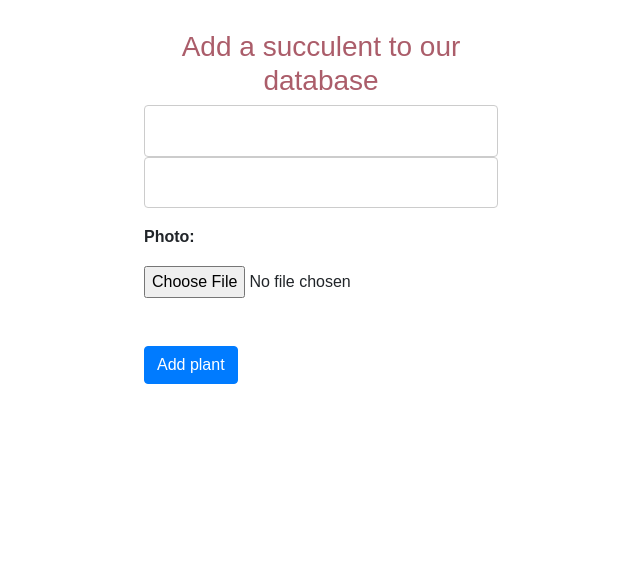
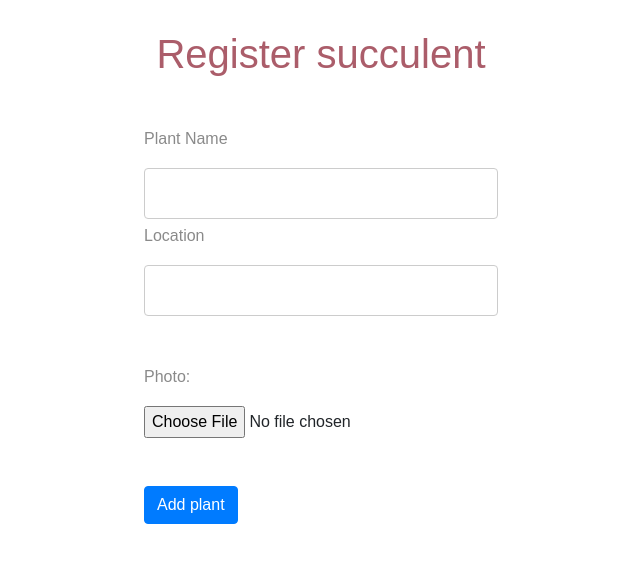
Before and after one commit to mattpavord/cactus, a Django app: page /raincheck/catalogue_plant/ in a window 1280 px wide. Shown: the part 98-661 px from the top of the page, without its empty margins (319-959 px from the left). Run offline with Django 3.2, Linux system fonts and the light colour scheme; the visitor is signed in with stand-in values (Sample User, id 1).

Commit message:
More styling to forms, remove login required auth

```diff
--- a/cactushugger/middleware.py
+++ b/cactushugger/middleware.py
@@ -11,9 +11,9 @@ class AuthRequiredMiddleware:
         # the view (and later middleware) are called.
 
         response = self.get_response(request)
-        if not request.user.is_authenticated:
-            if request.path not in [reverse('signup'), reverse('login')]:
-                return HttpResponseRedirect(reverse('login'))
+        # if not request.user.is_authenticated:
+        #     if request.path not in [reverse('signup'), reverse('login')]:
+        #         return HttpResponseRedirect(reverse('login'))
 
         # Code to be executed for each request/response after
         # the view is called.
--- a/raincheck/static/css/styles.css
+++ b/raincheck/static/css/styles.css
@@ -82,7 +82,6 @@ body {
 
 .skinny-form {
     max-width: 30%;
-
 }
 
 input[type=text], input[type=password], select, textarea{
@@ -100,3 +99,7 @@ input[type=text], input[type=password], select, textarea{
     margin-top: 30px;
     text-align: center;
 }
+
+.form-text{
+    color: #8a8a8a;
+}
--- a/raincheck/templates/index.html
+++ b/raincheck/templates/index.html
@@ -17,7 +17,7 @@
         </p>
         <h2>But Why?</h2>
         <p>
-            I came up with the idea for cactus hugger when I was put in charge of a cactus by my girlfriend,
+            I came up with the idea for cactus hugger when I was put in charge of a cactus by my girlfriend.
             Within one week it was dead, apparently watering a cactus twice in a week does that, who am I to know
             how often you need to water a cactus? Who is anyone to know but Mother Nature herself?
         </p>
--- a/raincheck/templates/raincheck/catalogue_plant.html
+++ b/raincheck/templates/raincheck/catalogue_plant.html
@@ -2,12 +2,13 @@
 
 {% block content %}
     <div class="container form-group skinny-form">
-        <h3 class="burgundy-title"> Add a succulent to our database </h3>
+        <h1 class="burgundy-title"> Register succulent </h1>
         <form method="post" enctype="multipart/form-data">{% csrf_token %}
-{#            {{ form.as_p }}#}
+            <p class="form-text mt-5">Plant Name</p>
             {{ form.plant_name }}
+            <p class="form-text">Location</p>
             {{ form.location }}
-            <p class="mt-3"><b>Photo:</b></p>
+            <p class="form-text mt-5">Photo:</p>
             {{ form.image }}
             <input type="submit" value="Add plant" class="mt-5 btn btn-primary">
         </form>
--- a/raincheck/templates/raincheck/plant_list.html
+++ b/raincheck/templates/raincheck/plant_list.html
@@ -7,9 +7,11 @@
             {% for plant in plant_list %}
                 <li>
                     <div class="card" style="width: 18rem;">
-                        <img src="{{ plant.image.url }}" class="card-img-top" alt="image not found">
+                        <a href="{{ plant.get_absolute_url }}">
+                            <img src="{{ plant.image.url }}" class="card-img-top" alt="image not found">
+                        </a>
                         <p class="card-text" style="text-align: center"> {{ plant.name }} </p>
-                        <a href="{{ plant.get_absolute_url }}" class="btn btn-primary">Page</a>
+                        <a href="{{ plant.get_absolute_url }}" class="btn btn-primary">Add to Garden</a>
                     </div>
                 </li>
             {% endfor %}
--- a/raincheck/views.py
+++ b/raincheck/views.py
@@ -1,4 +1,5 @@
 from django.conf import settings
+from django.contrib.auth.decorators import login_required
 from django.contrib.auth.models import User
 from django.shortcuts import render, redirect
 from django.views import generic
@@ -20,6 +21,7 @@ def index(request):
     return render(request, 'index.html', context=context)
 
 
+@login_required(login_url='/login/')
 def catalogue_plant(request):
     if request.method == 'POST':
         form = CataloguePlantForm(request.POST, request.FILES)
--- a/registration/templates/login.html
+++ b/registration/templates/login.html
@@ -1,7 +1,8 @@
 {% extends "base_generic.html" %}
 
 {%  block content %}
-    <div class="container form-group skinny-form">
+    <h1 class="burgundy-title"> Login </h1>
+    <div class="container form-group m-auto pt-5 skinny-form">
         <form method="POST">{% csrf_token %}
 
         <!-- form variable -->
--- a/registration/templates/signup.html
+++ b/registration/templates/signup.html
@@ -2,6 +2,7 @@
 
 {% block content %}
     <div class="container form-group m-auto pt-2 skinny-form">
+        <h1 class="burgundy-title"> Signup </h1>
         <form method="post">
             {% csrf_token %}
             {% for field in form %}
```
